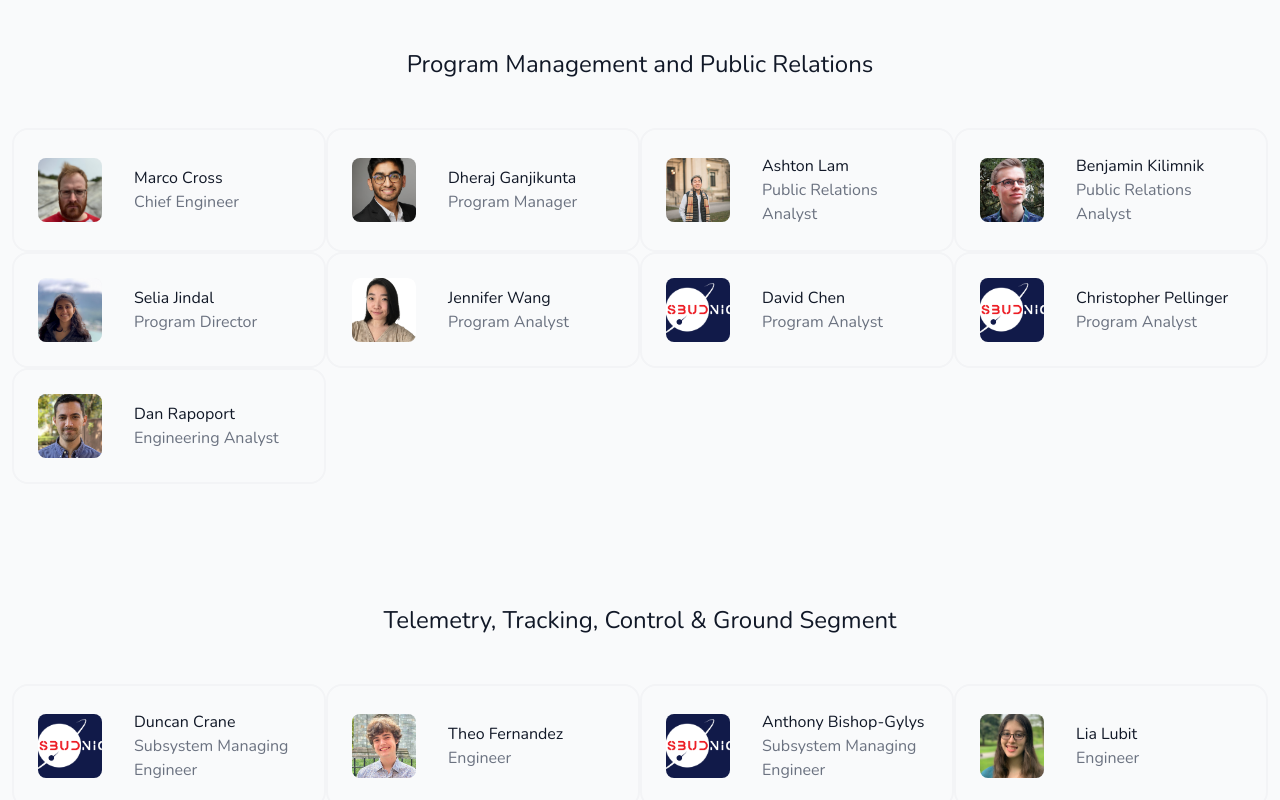
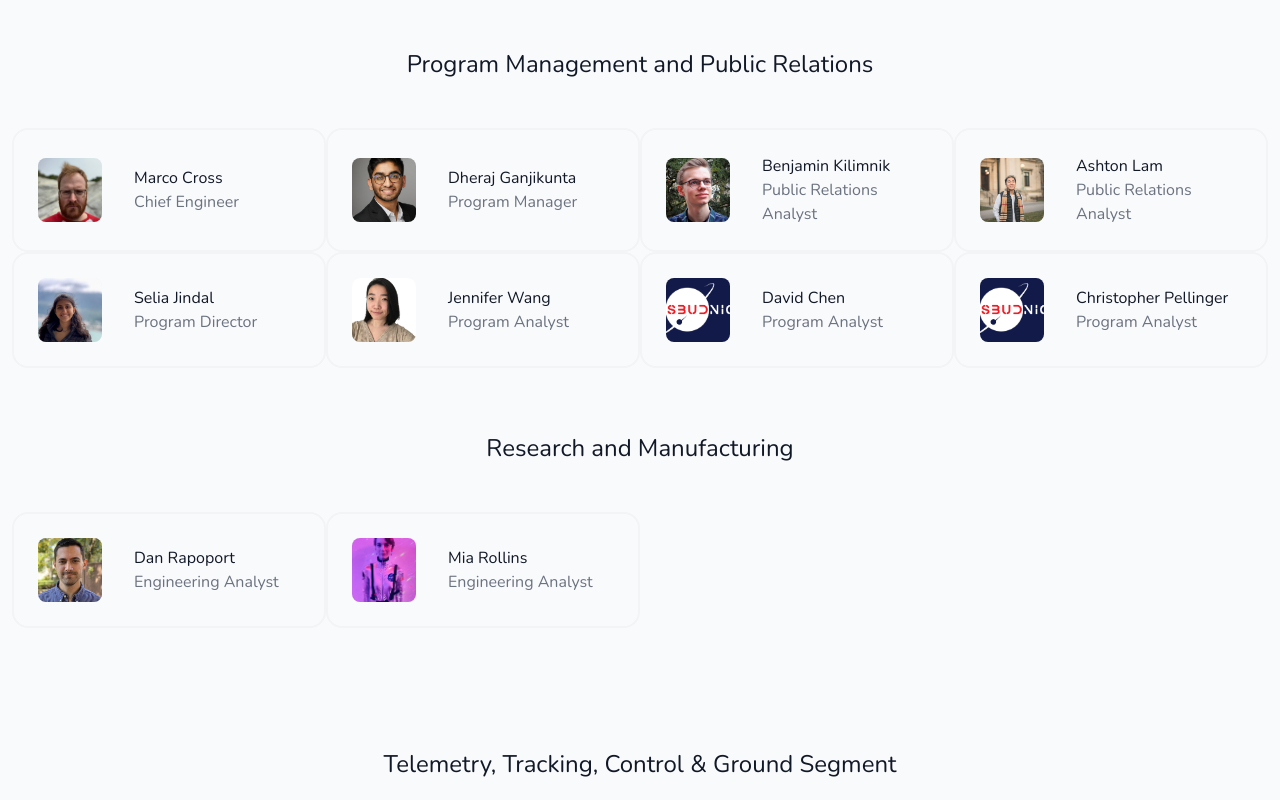
Before and after one commit to benkilimnik/SBUDNIC, a React (Create React App) app: page /team in a window 1280 px wide. Shown: the part 760-1560 px from the top of the page. Built offline with nearby package versions, Linux system fonts and the light colour scheme.

Commit message:
add mia, create R&M section

```diff
--- a/src/components/ItemPages/Team.js
+++ b/src/components/ItemPages/Team.js
@@ -39,16 +39,26 @@ export default function Team() {
           </div>
           <div className="flex flex-wrap mb-16 -m-2">
             {team
-              .filter((item) => item.team === "Program Management and Public Relations")
+              .filter(
+                (item) =>
+                  item.team === "Program Management and Public Relations"
+              )
               .map((item) => (
                 <ImageCard key={item.id} item={item} />
               ))}
           </div>
-          {/* <div className="flex flex-col w-full mb-10 text-center">
+          <div className="flex flex-col w-full mb-10 text-center">
             <h1 className="mb-4 text-2xl font-medium text-gray-900 sm:text-2xl title-font">
-              Thermal Control System
+              Research and Manufacturing
             </h1>
-          </div> */}
+          </div>
+          <div className="flex flex-wrap mb-16 -m-2">
+            {team
+              .filter((item) => item.team === "Research and Manufacturing")
+              .map((item) => (
+                <ImageCard key={item.id} item={item} />
+              ))}
+          </div>
           <div className="flex flex-wrap mb-16 -m-2">
             {team
               .filter((item) => item.team === "TCS")
@@ -141,7 +151,6 @@ export default function Team() {
                 <ImageCard key={item.id} item={item} />
               ))}
           </div>
-
         </div>
       </section>
       <Footer />
--- a/src/components/content/images.js
+++ b/src/components/content/images.js
@@ -1,3 +1,4 @@
+import mia from "../../assets/mia.jpg"
 import lorenzo from "../../assets/lorenzo.jpg"
 import dheraj from "../../assets/dheraj.jpg"
 import daniel from "../../assets/daniel.jpg"
@@ -32,6 +33,7 @@ import gabby from "../../assets/gabrielle.jpg"
 import rap from "../../assets/rap.jpg"
 
 export {
+  mia,
   lorenzo,
   rap,
   gabby,
--- a/src/components/content/team.js
+++ b/src/components/content/team.js
@@ -1,5 +1,6 @@
 import {
   // sbudnicN,
+  mia,
   sbudnicNW,
   theo,
   rick,
@@ -67,6 +68,16 @@ const team = [
     position: "Program Manager",
     image: dheraj,
     team: "Program Management and Public Relations",
+  },
+  {
+    id: 40,
+    title: "Benjamin Kilimnik",
+    subtitle:
+      "A junior at Brown University studying computer science with a focus on systems research, data science, and web design. When I'm not coding up a hot mess in the Computer Science department, you can find me working at the Center for Computation and Visualization, researching for Systems@Brown or reading historical fiction next to a radiator.",
+    team: "Program Management and Public Relations",
+    category: "",
+    position: "Public Relations Analyst",
+    image: benji,
   },
   {
     id: 6,
@@ -181,8 +192,8 @@ const team = [
     title: "Aaron Jeyaraj",
     subtitle:
       "Committed to building and launching a low-cost CubeSat into low earth orbit in record time.",
-    team: "OBDH + PL",
-    category: "",
+    team: "alumni",
+    category: "alumni",
     position: "Engineer",
     image: sbudnicNW,
   },
@@ -277,16 +288,6 @@ const team = [
     image: sbudnicNW,
   },
   {
-    id: 40,
-    title: "Benjamin Kilimnik",
-    subtitle:
-      "A junior at Brown University studying computer science with a focus on systems research, data science, and web design. When I'm not coding up a hot mess in the Computer Science department, you can find me working at the Center for Computation and Visualization, researching for Systems@Brown or reading historical fiction next to a radiator.",
-    team: "Program Management and Public Relations",
-    category: "",
-    position: "Public Relations Analyst",
-    image: benji,
-  },
-  {
     id: 27,
     title: "Ray Z",
     subtitle:
@@ -341,10 +342,20 @@ const team = [
     title: "Dan Rapoport",
     subtitle:
       "Dan's background as an architect specializing in modular structures has prepared him to previsualize mechanical solutions and realize them using whatever tools necessary.",
-    team: "Program Management and Public Relations",
+    team: "Research and Manufacturing",
     category: "General",
     position: "Engineering Analyst",
     image: rap,
+  },
+  {
+    id: 58,
+    title: "Mia Rollins",
+    subtitle:
+      "Mia Rollins is a video installation artist from Nashville, TN. They are in their last semester of their Sculpture MFA at the Rhode Island School of design. Their works examine the liminal space between the physical and virtual, science and magic, and memory and imagination.",
+    team: "Research and Manufacturing",
+    category: "General",
+    position: "Engineering Analyst",
+    image: mia,
   },
   {
     id: 29,
```
Also changed, not shown: src/assets/mia.jpg (added). Lines whose indentation alone changed are shown as unchanged.
